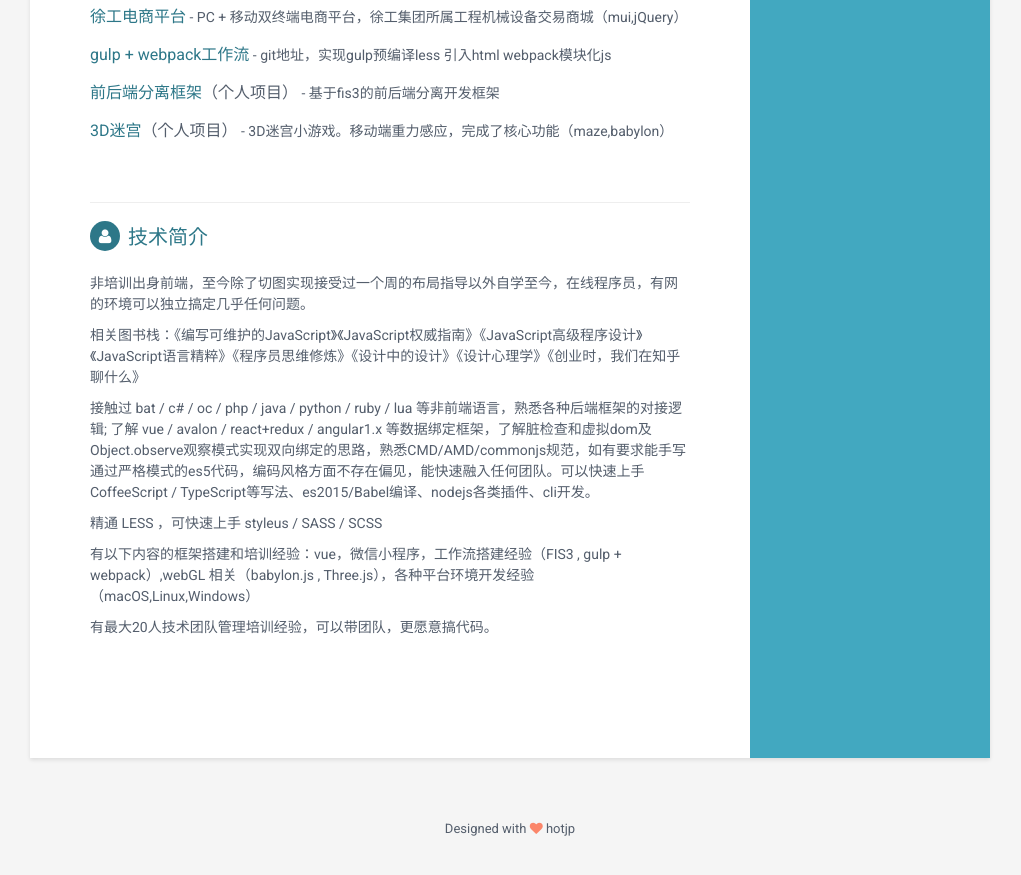
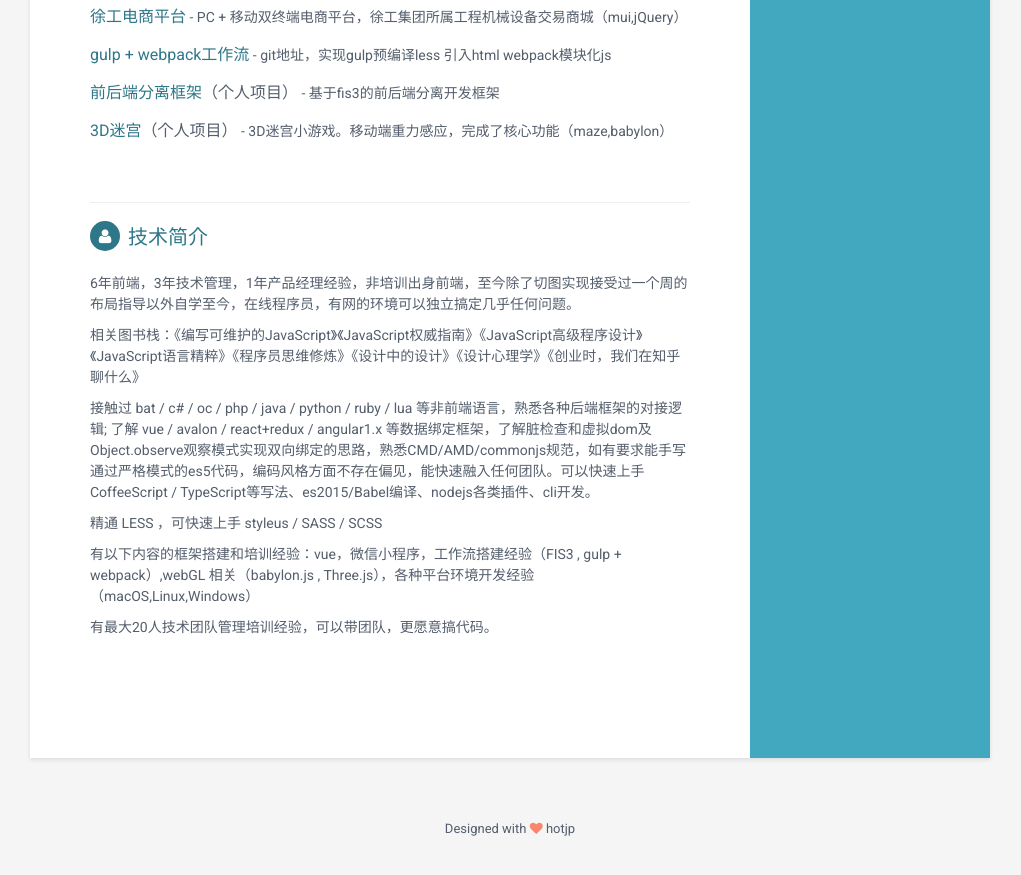
Before and after one commit to hotjp/introduce, a Jekyll site: the page built from index.html, in a window 1280 px wide and 900 px high, scrolled down 1516 px. Shown: the top 875 px of the window, without its empty margins (130-1151 px from the left). Built offline with Jekyll 4.4.1, drawn with Linux system fonts in a browser that asks for light colours.

Commit message:
edit section

```diff
--- a/_includes/skills.html
+++ b/_includes/skills.html
@@ -107,7 +107,7 @@
     <h2 class="section-title"><i class="fa fa-user"></i>技术简介</h2>
     <div class="summary">
 
-        <p>非培训出身前端，至今除了切图实现接受过一个周的布局指导以外自学至今，在线程序员，有网的环境可以独立搞定几乎任何问题。
+        <p>6年前端，3年技术管理，1年产品经理经验，非培训出身前端，至今除了切图实现接受过一个周的布局指导以外自学至今，在线程序员，有网的环境可以独立搞定几乎任何问题。
         </p>
         <p>相关图书栈：《编写可维护的JavaScript》《JavaScript权威指南》《JavaScript高级程序设计》《JavaScript语言精粹》《程序员思维修炼》《设计中的设计》《设计心理学》《创业时，我们在知乎聊什么》
         </p>
```
